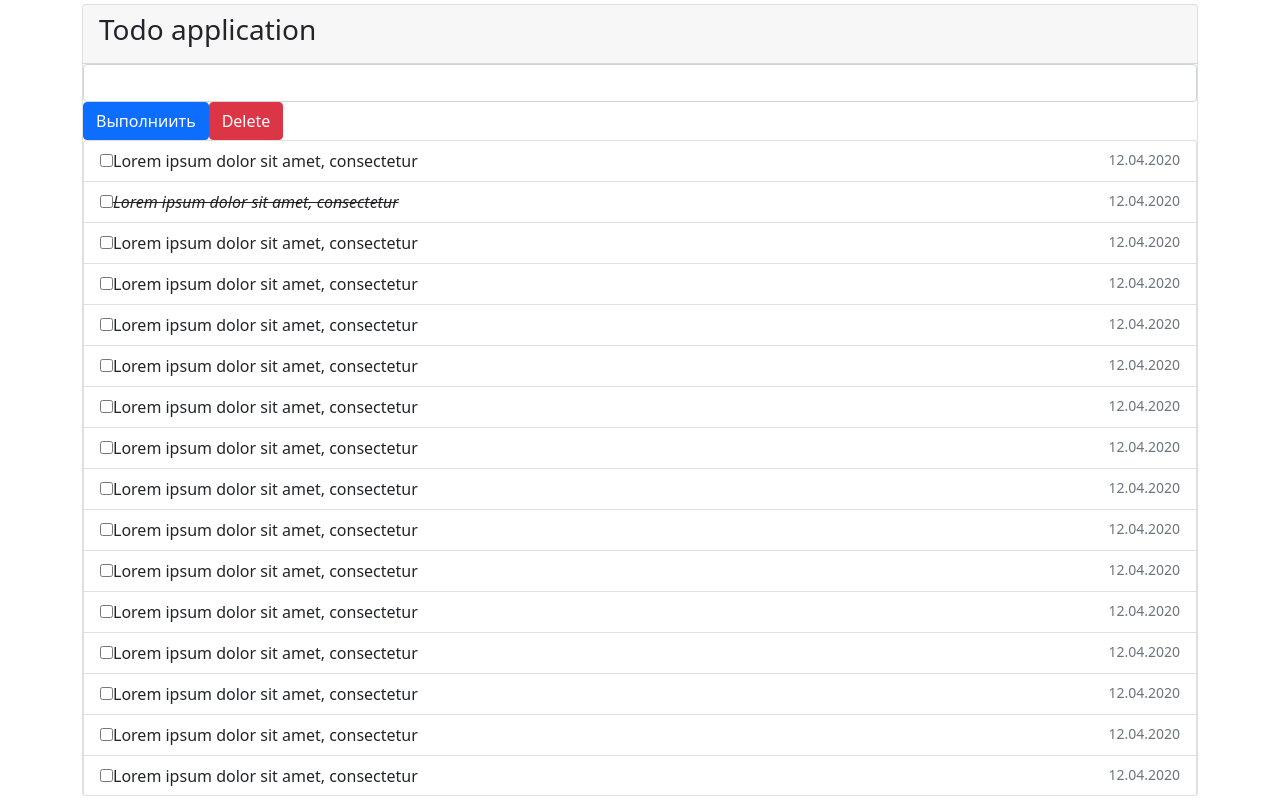
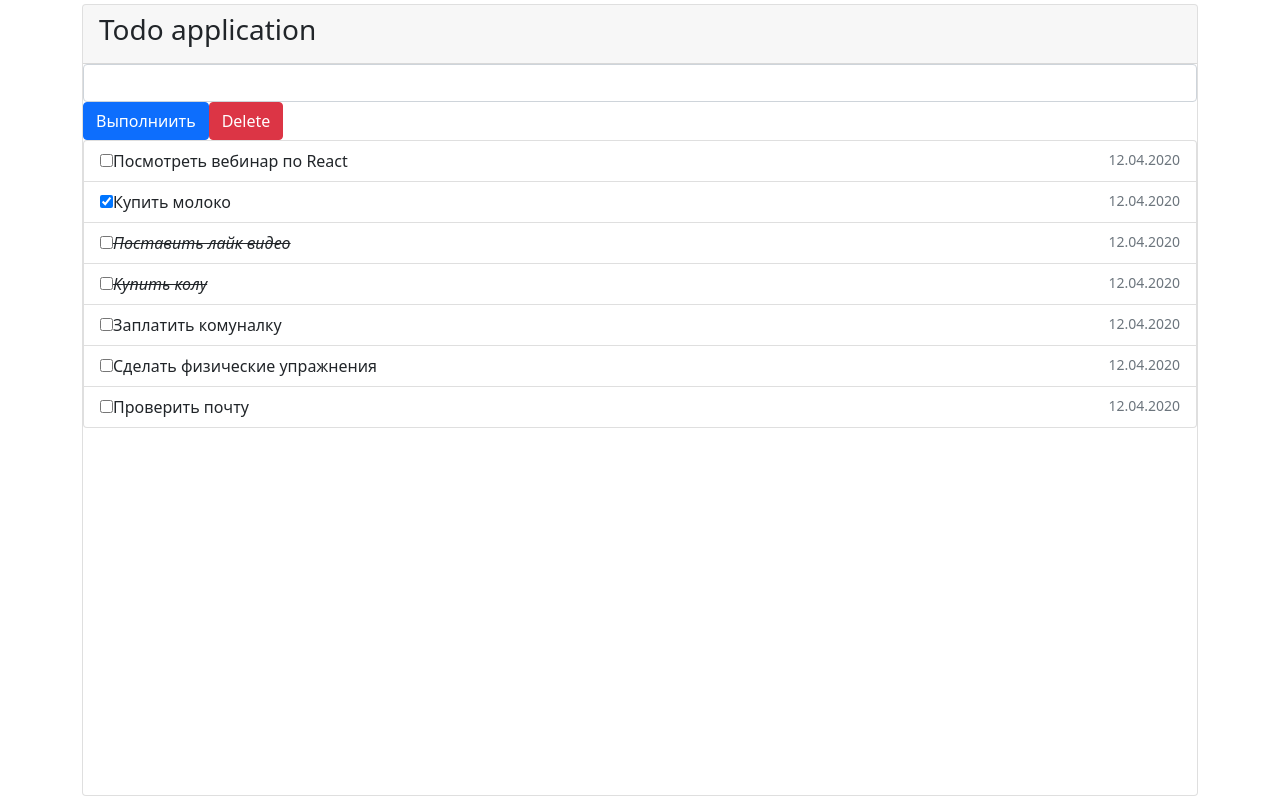
Before and after one commit to EvgenPrushk/reactTodo-, a React (Create React App) app in the folder front/: page / in a window 1280 px wide. Built offline with nearby package versions, Linux system fonts and the light colour scheme.

Commit message:
feat: add function removeSelected, toggleTodo, setDone

```diff
--- a/front/src/App.js
+++ b/front/src/App.js
@@ -1,142 +1,100 @@
-import React from "react";
-
-function Bold(props) {
-  return <span >{props.children}</span>;
-}
+import React, { useState } from "react";
+import AppHeader from "./AppHeader";
+import TodoList from "./TodoList";
 
 function App() {
+  const [todos, setTodos] = useState([
+    {
+      id: 1,
+      content: "Посмотреть вебинар по React",
+      done: false,
+      selected: false,
+    },
+    { id: 2, content: "Купить молоко", done: false, selected: true },
+    { id: 3, content: "Поставить лайк видео", done: true, selected: false },
+    { id: 4, content: "Купить колу", done: true, selected: false },
+    { id: 5, content: "Заплатить комуналку", done: false, selected: false },
+    {
+      id: 6,
+      content: "Сделать физические упражнения",
+      done: false,
+      selected: false,
+    },
+    { id: 7, content: "Проверить почту", done: false, selected: false },
+  ]);
+
+  const [newTodo, setNewTodo] = useState("");
+
+  const toggleTodo = (todoId) => {
+    const todo = todos.find((todo) => todo.id === todoId);
+    todo.selected = !todo.selected;
+    // new station array todos [...todos]
+    setTodos([...todos]);
+  };
+
+  const setDone = () => {
+    for (const todo of todos) {
+      if (todo.selected) {
+        todo.done = true;
+        todo.selected = false;
+      }
+    }
+    setTodos([...todos]);
+  };
+
+  const removeSelected = () => {
+    setTodos(todos.filter((todo) => !todo.selected));
+  };
+
+  const handlerNewTodo = (e) => {
+    if (e.key === "Enter") {
+      const todo = {
+          // увеличиваем число id на 1
+        id: 1 + Math.max(0, ...todos.map(todo => todo.id)),
+        done: false,
+        selected: false,
+        content: newTodo,
+      };
+      setTodos([todo, ...todos]);
+      setNewTodo("");
+    }
+  };
+
   return (
     <div className="py-1 application container d-flex flex-column align-items-stretch">
-    <div className="card h-100">
-        <div className="card-header">
-            <h3 className="card-title">Todo application</h3>
-        </div>
-        <input type="text" className="form-control" />
+      <div className="card h-100">
+        <AppHeader />
+        <input
+          type="text"
+          className="form-control"
+          value={newTodo}
+          onChange={(e) => setNewTodo(e.target.value)}
+          onKeyUp={handlerNewTodo}
+        />
         <div className="ml-auto">
-            <div className="brn-group">
-                <button type="button" className="btn btn-primary">Выполниить</button>
-                <button type="button" className="btn btn-danger">Delete</button>
-            </div>
+          <div className="brn-group">
+            <button
+              type="button"
+              className="btn btn-primary"
+              onClick={() => setDone()}
+            >
+              Выполниить
+            </button>
+            <button
+              type="button"
+              className="btn btn-danger"
+              onClick={() => removeSelected()}
+            >
+              Delete
+            </button>
+          </div>
         </div>
         <div className="overflow-auto">
-            <ul className="list-group">
-                <li className="list-group-item d-flex justify-content-between">
-                    <label >
-                        <input type="checkbox" className="mr-3" />
-                        <span>Lorem ipsum dolor sit amet, consectetur </span>
-                    </label>
-                    <small className="text-muted">12.04.2020</small>
-                </li>
-                <li className="list-group-item d-flex justify-content-between">
-                    <label >
-                        <input type="checkbox" className="mr-3" />
-                        <span className="item-done">Lorem ipsum dolor sit amet, consectetur </span>
-                    </label>
-                    <small className="text-muted">12.04.2020</small>
-                </li>
-                <li className="list-group-item d-flex justify-content-between">
-                    <label >
-                        <input type="checkbox" className="mr-3" />
-                        <span >Lorem ipsum dolor sit amet, consectetur </span>
-                    </label>
-                    <small className="text-muted">12.04.2020</small>
-                </li>
-                <li className="list-group-item d-flex justify-content-between">
-                    <label >
-                        <input type="checkbox" className="mr-3" />
-                        <span >Lorem ipsum dolor sit amet, consectetur </span>
-                    </label>
-                    <small className="text-muted">12.04.2020</small>
-                </li>
-                <li className="list-group-item d-flex justify-content-between">
-                    <label >
-                        <input type="checkbox" className="mr-3" />
-                        <span >Lorem ipsum dolor sit amet, consectetur </span>
-                    </label>
-                    <small className="text-muted">12.04.2020</small>
-                </li>
-                <li className="list-group-item d-flex justify-content-between">
-                    <label >
-                        <input type="checkbox" className="mr-3" />
-                        <span >Lorem ipsum dolor sit amet, consectetur </span>
-                    </label>
-                    <small className="text-muted">12.04.2020</small>
-                </li>
-                <li className="list-group-item d-flex justify-content-between">
-                    <label >
-                        <input type="checkbox" className="mr-3" />
-                        <span >Lorem ipsum dolor sit amet, consectetur </span>
-                    </label>
-                    <small className="text-muted">12.04.2020</small>
-                </li>
-                <li className="list-group-item d-flex justify-content-between">
-                    <label >
-                        <input type="checkbox" className="mr-3" />
-                        <span >Lorem ipsum dolor sit amet, consectetur </span>
-                    </label>
-                    <small className="text-muted">12.04.2020</small>
-                </li>
-                <li className="list-group-item d-flex justify-content-between">
-                    <label >
-                        <input type="checkbox" className="mr-3" />
-                        <span >Lorem ipsum dolor sit amet, consectetur </span>
-                    </label>
-                    <small className="text-muted">12.04.2020</small>
-                </li>
-                <li className="list-group-item d-flex justify-content-between">
-                    <label >
-                        <input type="checkbox" className="mr-3" />
-                        <span >Lorem ipsum dolor sit amet, consectetur </span>
-                    </label>
-                    <small className="text-muted">12.04.2020</small>
-                </li>
-                <li className="list-group-item d-flex justify-content-between">
-                    <label >
-                        <input type="checkbox" className="mr-3" />
-                        <span >Lorem ipsum dolor sit amet, consectetur </span>
-                    </label>
-                    <small className="text-muted">12.04.2020</small>
-                </li>
-                <li className="list-group-item d-flex justify-content-between">
-                    <label >
-                        <input type="checkbox" className="mr-3" />
-                        <span >Lorem ipsum dolor sit amet, consectetur </span>
-                    </label>
-                    <small className="text-muted">12.04.2020</small>
-                </li>
-                <li className="list-group-item d-flex justify-content-between">
-                    <label >
-                        <input type="checkbox" className="mr-3" />
-                        <span >Lorem ipsum dolor sit amet, consectetur </span>
-                    </label>
-                    <small className="text-muted">12.04.2020</small>
-                </li>
-                <li className="list-group-item d-flex justify-content-between">
-                    <label >
-                        <input type="checkbox" className="mr-3" />
-                        <span >Lorem ipsum dolor sit amet, consectetur </span>
-                    </label>
-                    <small className="text-muted">12.04.2020</small>
-                </li>
-                <li className="list-group-item d-flex justify-content-between">
-                    <label >
-                        <input type="checkbox" className="mr-3" />
-                        <span >Lorem ipsum dolor sit amet, consectetur </span>
-                    </label>
-                    <small className="text-muted">12.04.2020</small>
-                </li>
-                <li className="list-group-item d-flex justify-content-between">
-                    <label >
-                        <input type="checkbox" className="mr-3" />
-                        <span >Lorem ipsum dolor sit amet, consectetur </span>
-                    </label>
-                    <small className="text-muted">12.04.2020</small>
-                </li>
-            </ul>
+          <TodoList todos={todos} toggleTodo={toggleTodo} />
         </div>
+      </div>
     </div>
-</div>
-  )
+  );
 }
 
 export default App;
--- a/front/src/AppHead.js
+++ /dev/null
@@ -1,3 +0,0 @@
-function AppHead(params) {
-
-}
--- /dev/null
+++ b/front/src/AppHeader.js
@@ -0,0 +1,9 @@
+import React from "react";
+
+export default function AppHeader() {
+  return (
+    <div className="card-header">
+      <h3 className="card-title">Todo application</h3>
+    </div>
+  );
+}
--- /dev/null
+++ b/front/src/TodoItem.js
@@ -0,0 +1,20 @@
+import React from "react";
+
+export default function TodoItem(props) {
+  return (
+    <li className="list-group-item d-flex justify-content-between">
+      <label>
+        <input
+          type="checkbox"
+          className="mr-3"
+          checked={props.todo.selected}
+          onChange={(e) => props.toggleTodo(props.todo.id)}
+        />
+        <span className={props.todo.done ? "item-done" : ""}>
+          {props.todo.content}
+        </span>
+      </label>
+      <small className="text-muted">12.04.2020</small>
+    </li>
+  );
+}
--- /dev/null
+++ b/front/src/TodoList.js
@@ -0,0 +1,11 @@
+import React from "react";
+import TodoItem from "./TodoItem";
+
+export default function TodoList(props) {
+  // todos is array and i have  all method array
+  const todoItems = props.todos.map((todo) => (
+    <TodoItem todo={todo} key={todo.id} toggleTodo={props.toggleTodo} />
+  ));
+
+  return <ul className="list-group">{todoItems}</ul>;
+}
```
Also changed, not shown: front/src/index1.html (deleted, +0 -44 lines), 1 other file (tests, documents, lock files or other folders).
